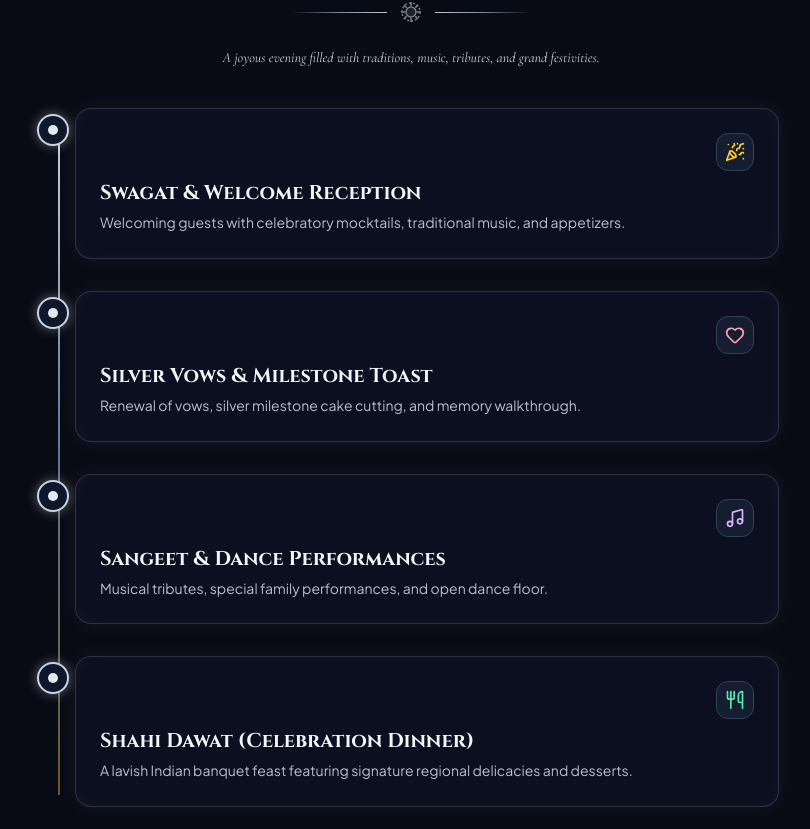
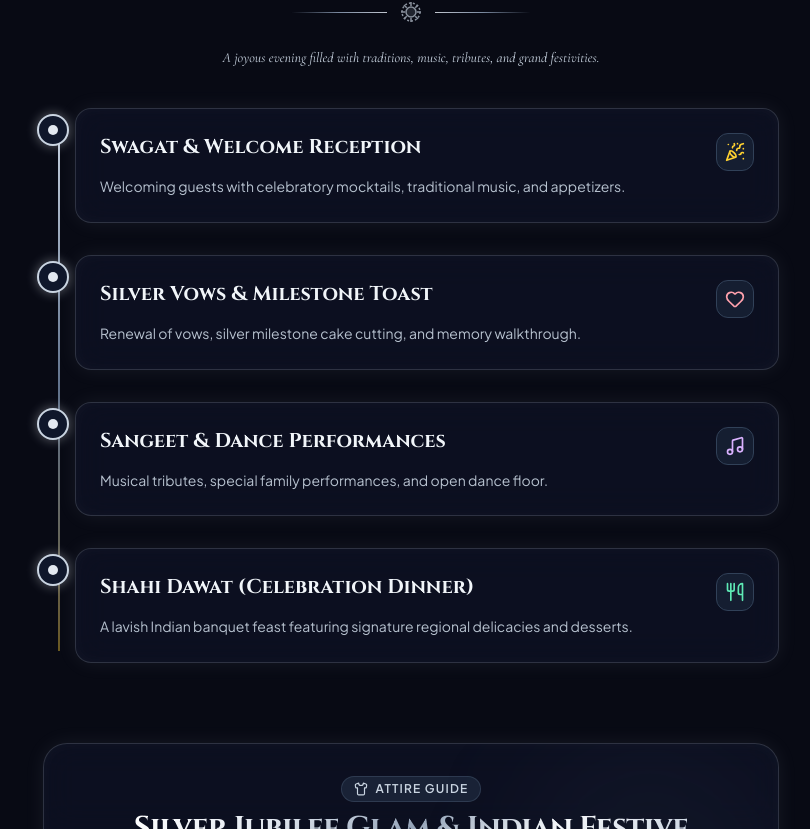
Before and after one commit to 25invitation/25invitation.github.io, a React (Vite) app: page / in a window 1280 px wide. Shown: the part 1971-2800 px from the top of the page, without its empty margins (229-1039 px from the left). Built offline with nearby package versions, Linux system fonts and the light colour scheme.

Commit message:
Refine celebration event card layout

```diff
--- a/src/components/Timeline.tsx
+++ b/src/components/Timeline.tsx
@@ -38,15 +38,14 @@ export const Timeline: React.FC = () => {
 
             {/* Event Item Card */}
             <div className="p-5 sm:p-6 rounded-2xl card-glass silver-shimmer-border group-hover:border-slate-300/50 transition-all duration-300 shadow-md">
-              <div className="flex justify-end mb-2">
+              <div className="flex items-start justify-between gap-3 mb-1">
+                <h3 className="text-lg sm:text-xl font-serif font-bold text-slate-100">
+                  {item.title}
+                </h3>
                 <div className="p-2 rounded-xl bg-slate-800/60 border border-slate-700">
                   {iconMap[item.icon] || <Sparkles className="w-5 h-5 text-slate-300" />}
                 </div>
               </div>
-
-              <h3 className="text-lg sm:text-xl font-serif font-bold text-slate-100 mb-1">
-                {item.title}
-              </h3>
 
               <p className="text-xs sm:text-sm text-slate-300/90 leading-relaxed font-sans">
                 {item.description}
```
